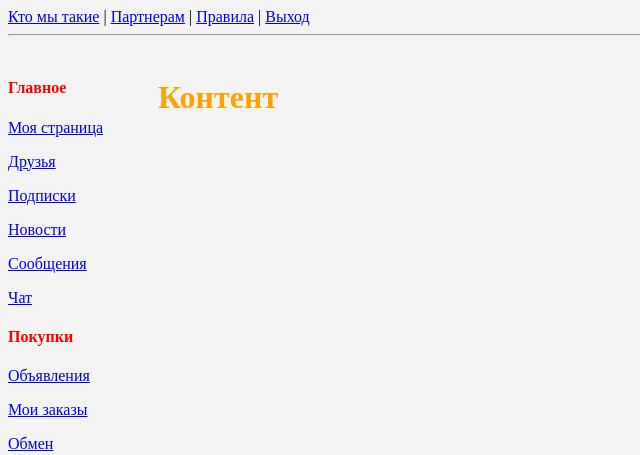
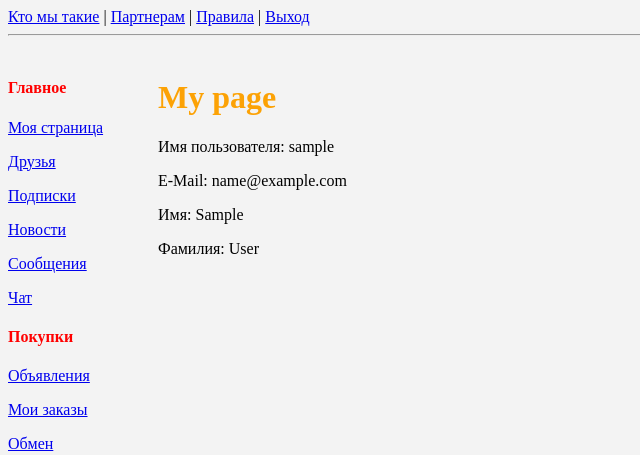
Before and after one commit to observerdmb/codename_svv, a Django app: page /profile/main/ in a window 1280 px wide. Shown: the top 455 px of the page, without its empty margins (0-640 px from the left). Run offline with Django 3.2, Linux system fonts and the light colour scheme; the visitor is signed in with stand-in values (Sample User, id 1); data comes from the database, SQL or seed files in the repository.

Commit message:
Worked: standart registration, login, main page

```diff
--- a/codename_svv/urls.py
+++ b/codename_svv/urls.py
@@ -21,8 +21,8 @@ from django.views.generic import RedirectView
 
 urlpatterns = [
     url(r'^admin/', admin.site.urls),
-    url(r'^accounts/', include('registration.backends.simple.urls')),
-    url('profile/', include('profiles.urls'), name='registration'),
+    url(r'accounts/', include('registration.backends.simple.urls')),
+    url('profile/', include('profiles.urls')),
     url('^$', RedirectView.as_view(url='/profile/'))
 ]
 
--- a/profiles/templates/base.html
+++ b/profiles/templates/base.html
@@ -14,7 +14,7 @@
         {% if user.is_authenticated %}
         <a href="{% url 'logout' %}">Выход</a>
         {% else %}
-        <a href="{% url 'empty_page' %}">Вход</a>  |  <a href="/accounts/register">Регистрация</a>
+        <a href="{% url 'log-in' %}">Вход</a>  |  <a href="/accounts/register">Регистрация</a>
         {% endif %}
         <hr>
     </div>
--- a/profiles/templates/profile.html
+++ b/profiles/templates/profile.html
@@ -1,5 +1,9 @@
 {% extends 'base.html' %}
 {% load static %}
 {% block content %}
-    <h1>Контент</h1>
+<h1>My page</h1>
+<p>Имя пользователя: {{ username }}</p>
+<p>E-Mail: {{ email }}</p>
+<p>Имя: {{ first_name }}</p>
+<p>Фамилия: {{ last_name }}</p>
 {% endblock %}
--- a/profiles/urls.py
+++ b/profiles/urls.py
@@ -1,11 +1,13 @@
-from django.conf.urls import url
+from django.conf.urls import url, include
 from . import views
 from django.views.generic import RedirectView
+from django.contrib.auth.views import logout
 
 
 urlpatterns = [
     url('^main/', views.my_page, name='main_page'),
     url('^not_exists/', views.empty_view, name='empty_page'),
-    url('^logout/', views.logout, name='logout'),
+    url('login/', views.login_user, name='log-in'),
+    url('^logout/', logout, {'template_name': 'empty.html', 'next_page': '/'}, name='logout'),
     url('', RedirectView.as_view(url='main/')),
 ]
--- a/profiles/views.py
+++ b/profiles/views.py
@@ -1,16 +1,19 @@
-from django.shortcuts import render
+# coding: utf8
+from django.http import HttpResponseRedirect, HttpResponse
+from django.shortcuts import render, redirect
 from django.contrib.auth.models import User
-from django.contrib.auth import logout
+from django.contrib.auth import authenticate, login
 
 
 def my_page(request):
     template = 'profile.html'
     context = {}
     if request.user.is_authenticated:
-        user = User.objects.get(username=request.user)
-        context['username'] = user.username
-        context['first_name'] = user.first_name
-        context['last_name'] = user.last_name
+        current_user = User.objects.get(username=request.user)
+        context['username'] = current_user.username
+        context['email'] = current_user.email
+        context['first_name'] = current_user.first_name
+        context['last_name'] = current_user.last_name
         # context['nick_name'] = user.person.nick_name
         # context['country'] = user.person.country
         # context['city'] = user.person.city
@@ -19,8 +22,21 @@ def my_page(request):
         pass
     return render(request, template, context)
 
-def user_logout(request):
-    logout(request)
+def login_user(request):
+    template = 'login.html'
+    context = {}
+    if request.method == 'POST':
+        username = request.POST['username']
+        password = request.POST['password']
+        auth_user = authenticate(request, username=username, password=password)
+        if auth_user is not None:
+            login(request, auth_user)
+            return redirect(my_page)
+        else:
+            pass
+    else:
+        pass
+    return render(request, template, context)
 
 def empty_view(request):
     template = 'empty.html'
```
Also changed, not shown: profiles/templates/login.html (added, +11 -0 lines), profiles/templates/registration/registration_form.html (+0 -13 lines).
